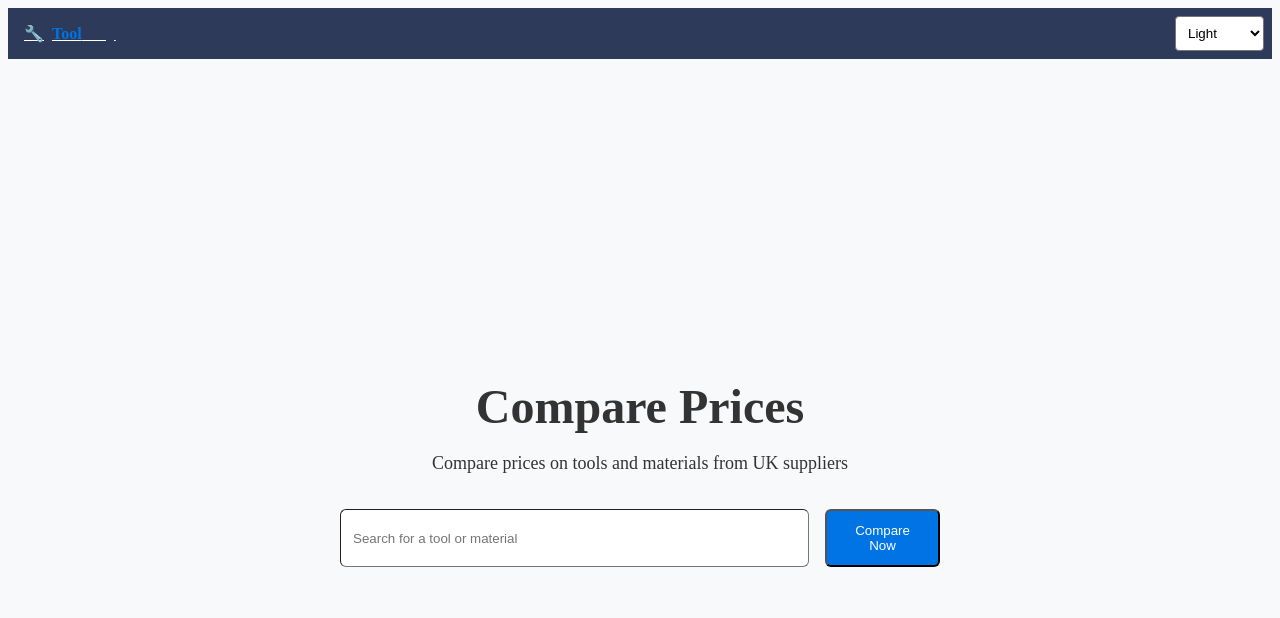
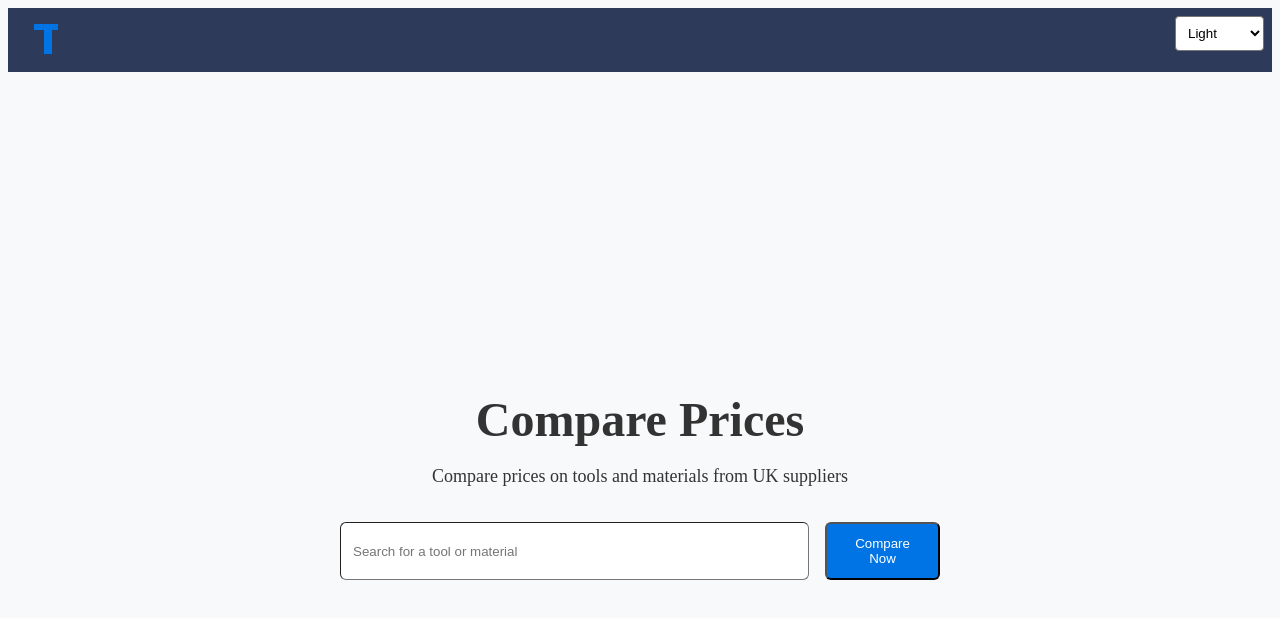
Before and after one commit to DustInTheDark/tooltally-frontend, a Next.js app: page / in a window 1280 px wide. Shown: the top 618 px of the page. Built offline with nearby package versions, Linux system fonts and the light colour scheme.

Commit message:
create logo.svg file

```diff
--- a/components/Logo.jsx
+++ b/components/Logo.jsx
@@ -3,11 +3,7 @@
 export default function Logo() {
   return (
     <div className="flex items-center gap-2">
-      <span role="img" aria-label="wrench">🔧</span>
-      <span>
-        <span className="font-bold text-brand-blue">Tool</span>
-        <span className="font-bold text-brand-slate">Tally</span>
-      </span>
+      <img src="/logo.svg" alt="ToolTally logo" className="h-8 w-auto" />
     </div>
   );
 }
```
Also changed, not shown: public/logo.svg (added).
